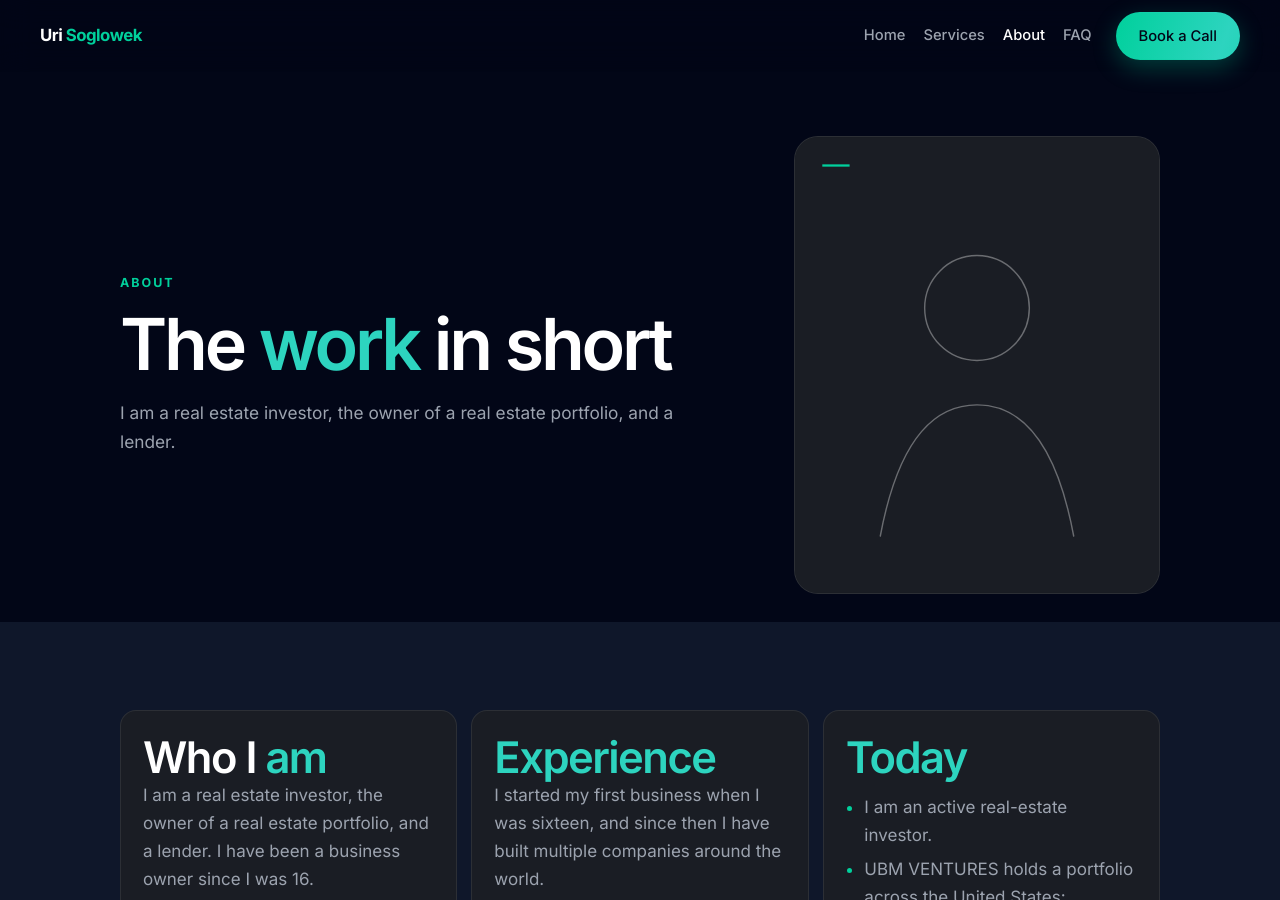
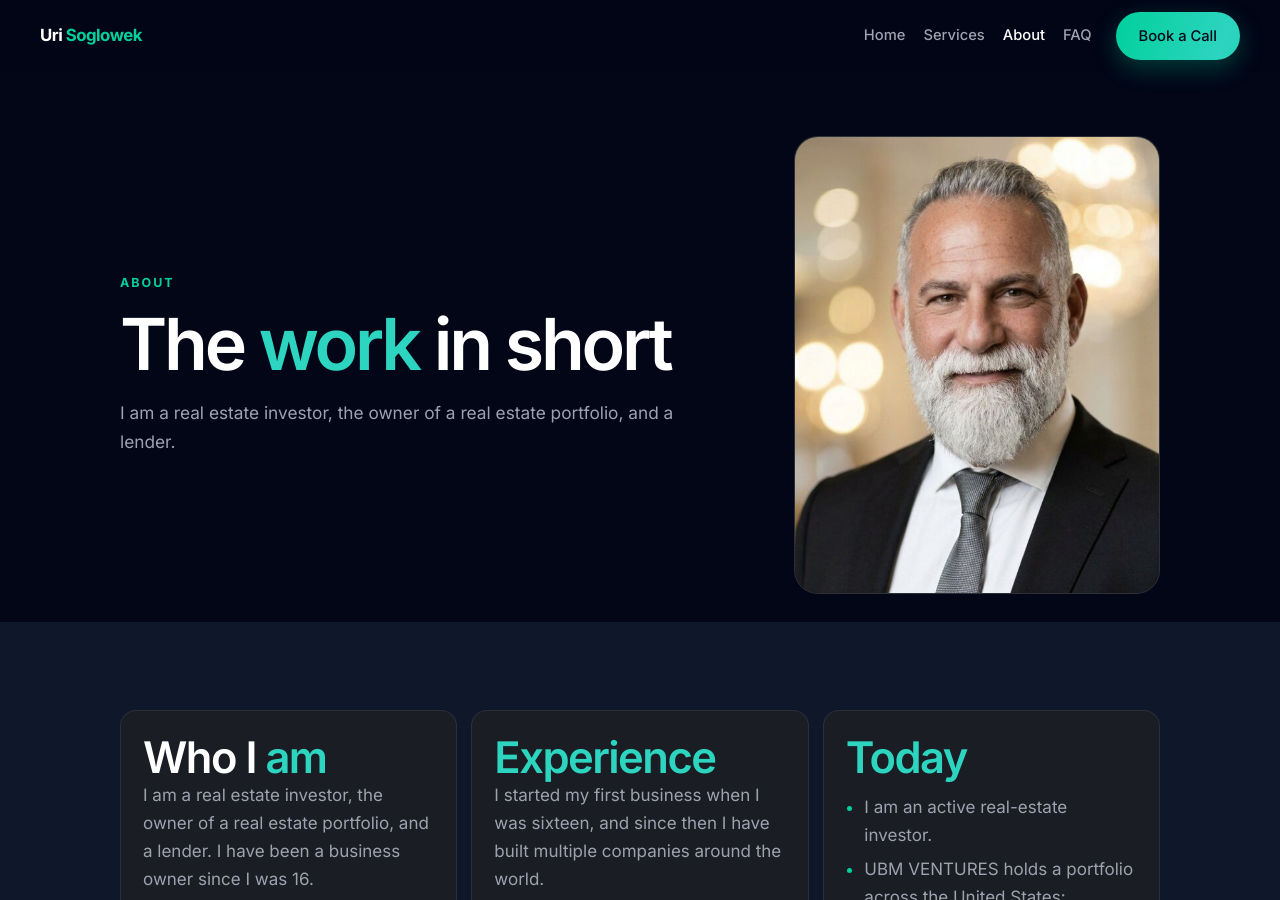
Before and after one commit to urisoglowek-ui/real_estate, a Jekyll site: the page uri/v2/about.html, which Jekyll copies as it is, in a window 1280 px wide and 900 px high. Built offline with Jekyll 4.4.1, drawn with Linux system fonts in a browser that asks for light colours.

Commit message:
Use Uri's portrait on the v2 About and Home pages. (#36)
The photo is stored in the repo as portrait.jpg. Both pages were showing the same placeholder, so both now use it. The unused placeholder file is removed.

Co-authored-by: Cursor Agent <cursoragent@cursor.com>
Co-authored-by: urisoglowek-ui <urisoglowek-ui@users.noreply.github.com>

```diff
--- a/uri/v2/about.html
+++ b/uri/v2/about.html
@@ -31,7 +31,7 @@
       <h1 data-split data-hl="1">The work in short</h1>
       <p class="sub">I am a real estate investor, the owner of a real estate portfolio, and a lender.</p>
     </div>
-    <figure class="portrait reveal"><img src="portrait.svg" alt="Portrait placeholder" width="640" height="800"></figure>
+    <figure class="portrait reveal"><img src="portrait.jpg" alt="Uri Soglowek" width="698" height="882"></figure>
   </div>
 </header>
 <main>
--- a/uri/v2/index.html
+++ b/uri/v2/index.html
@@ -41,7 +41,7 @@
       </ul>
     </div>
     <figure class="portrait reveal">
-      <img src="portrait.svg" alt="Portrait placeholder" width="640" height="800">
+      <img src="portrait.jpg" alt="Uri Soglowek" width="698" height="882">
     </figure>
   </div>
 </header>
```
Also changed, not shown: uri/v2/portrait.jpg (added), uri/v2/portrait.svg (deleted).
